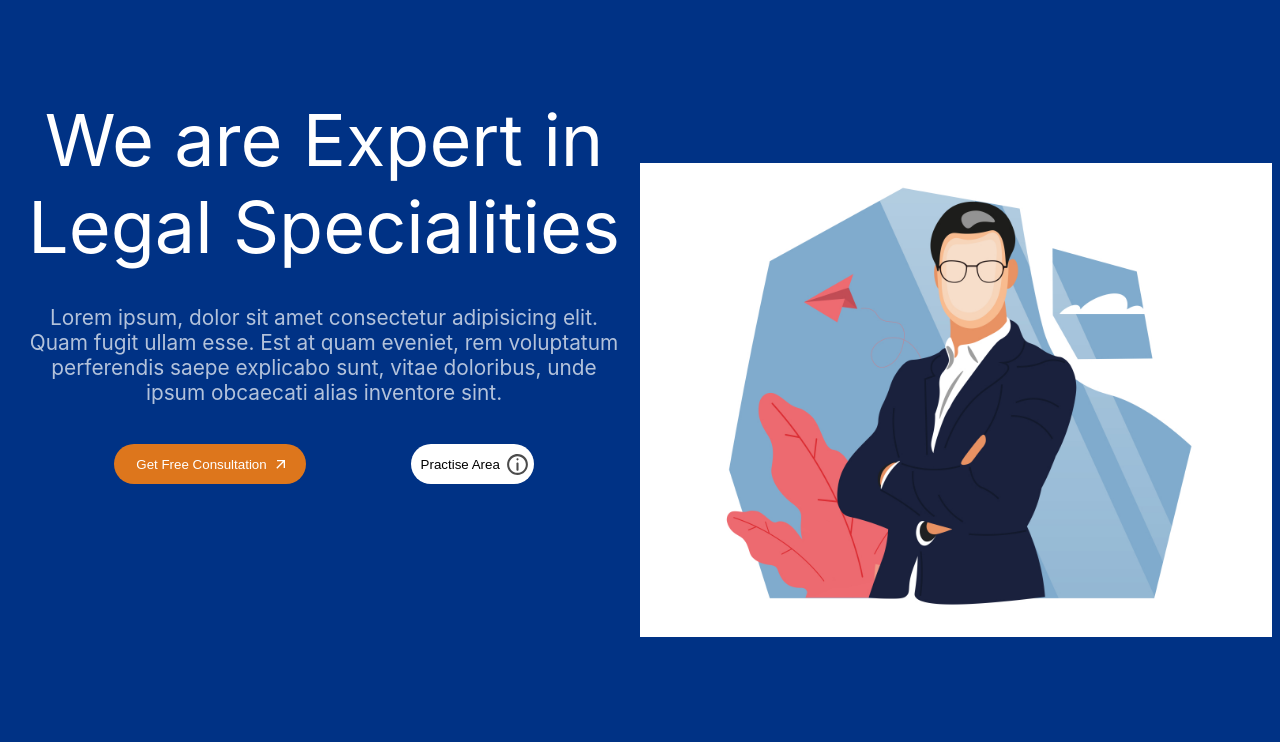
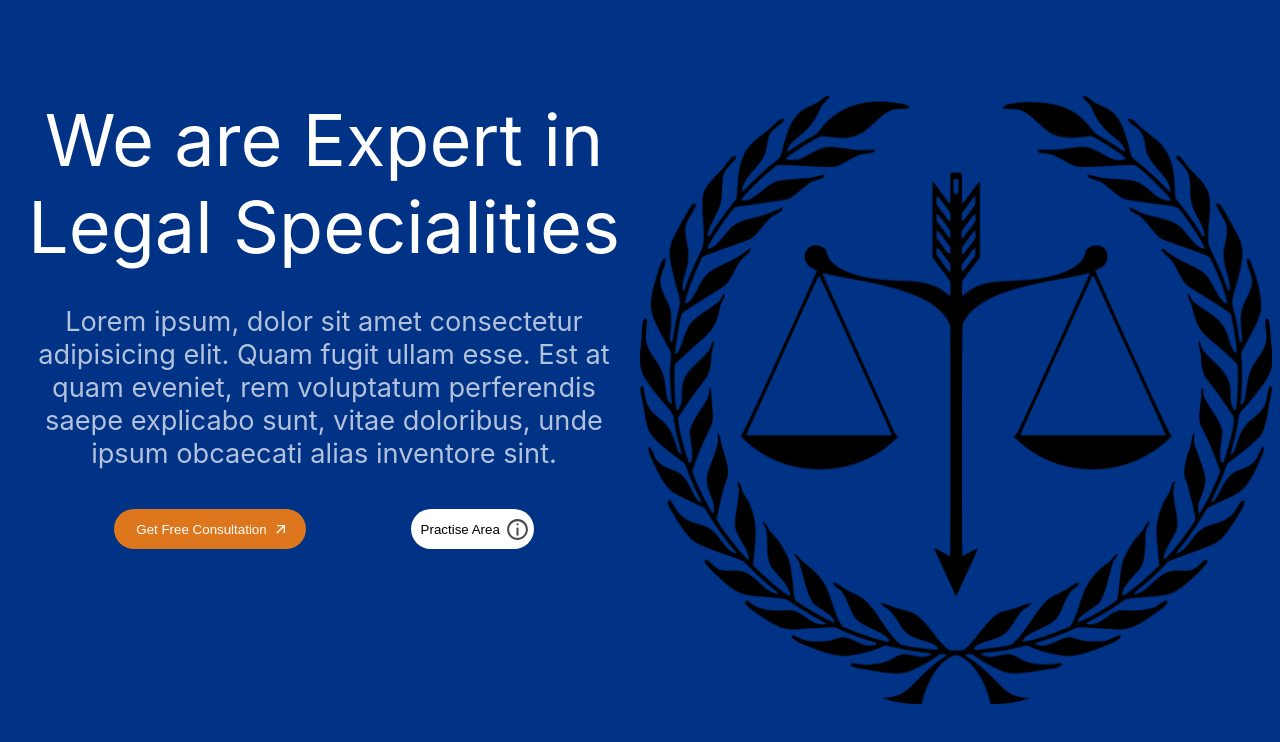
Before and after one commit to prettycoolvariables/CaseCracker, a React (Create React App) app: page / in a window 1280 px wide. Shown: the top 742 px of the page. Built offline with nearby package versions, Linux system fonts and the light colour scheme.

Commit message:
changed the image

```diff
--- a/src/Frontend/components/homepage.js
+++ b/src/Frontend/components/homepage.js
@@ -1,6 +1,6 @@
 import { MdArrowOutward } from "react-icons/md";
 import { CgInfo } from "react-icons/cg";
-import lawyer from "../assets/lawyerFace.png"
+import justice from "../assets/justice (2).png"
 import "../style/homepage.css"
 const Home = () => {
     return (
@@ -24,7 +24,7 @@ const Home = () => {
                 </div>
             </div>
             <div className="image-container">
-                <img src={lawyer} alt="" />
+                <img src={justice} alt="" />
             </div>
         </div>
      );
--- a/src/Frontend/style/homepage.css
+++ b/src/Frontend/style/homepage.css
@@ -24,7 +24,7 @@
     box-sizing: border-box;
     width: 100%;
     opacity: 0.7;
-    font-size: 1.3rem;
+    font-size: 1.7rem;
     margin: 0.4rem;
 }
 .button-container{
```
Also changed, not shown: src/Frontend/assets/justice (2).png (added), src/Frontend/components/navigationBar.js (added), src/Frontend/style/navigationBar.css (added).
